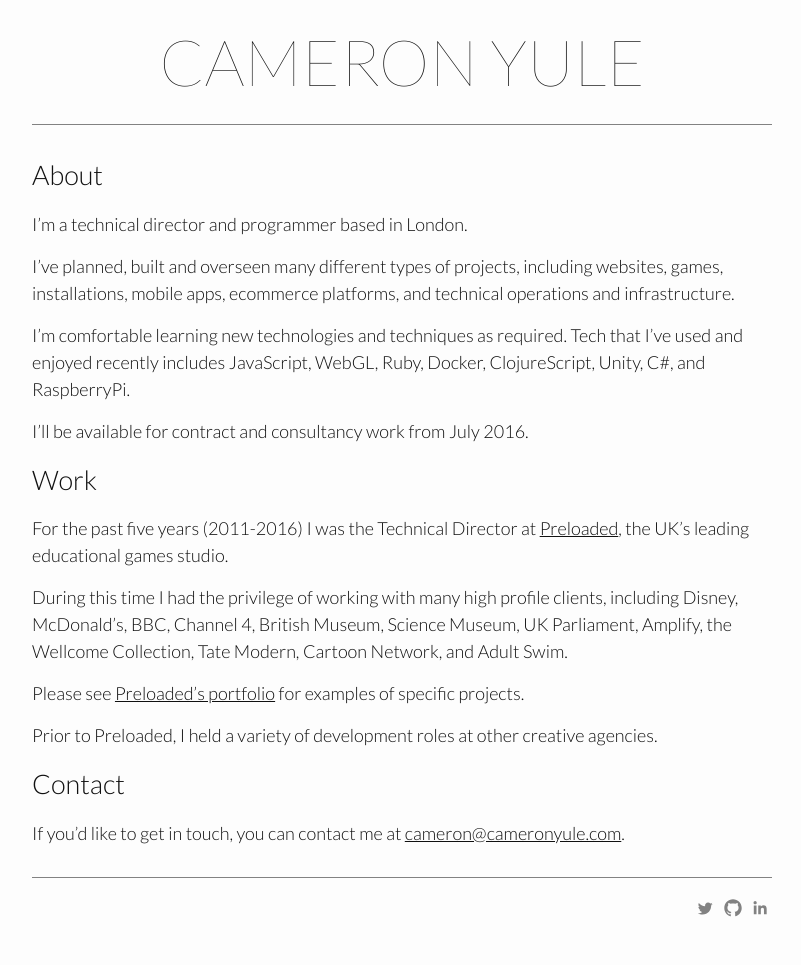
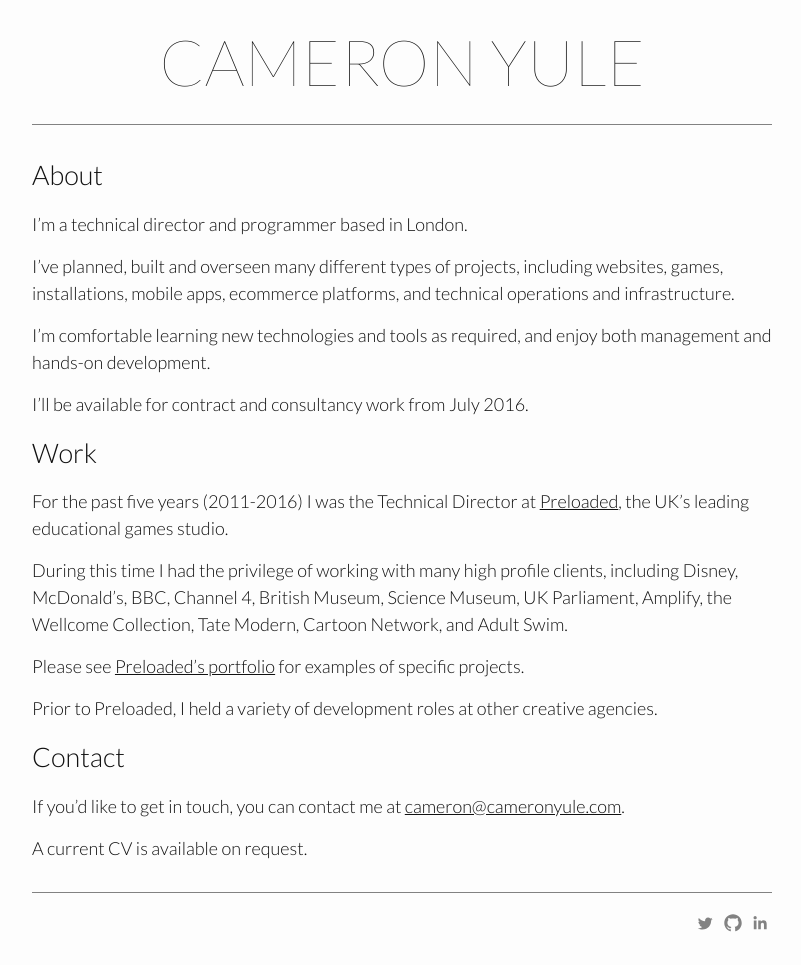
Before and after one commit to cameronyule/cameronyule.com, a Jekyll site: the page built from index.html, in a window 1280 px wide. Shown: the whole page, without its empty margins (238-1039 px from the left). Built offline with Jekyll 4.4.1, drawn with Linux system fonts in a browser that asks for light colours.

Commit message:
Updating copy.

```diff
--- a/index.html
+++ b/index.html
@@ -11,7 +11,7 @@ weight: 0
 
 	<p>I’ve planned, built and overseen many different types of projects, including websites, games, installations, mobile apps, ecommerce platforms, and technical operations and infrastructure.</p>
 
-	<p>I’m comfortable learning new technologies and techniques as required. Tech that I’ve used and enjoyed recently includes JavaScript, WebGL, Ruby, Docker, ClojureScript, Unity, C#, and RaspberryPi.
+	<p>I’m comfortable learning new technologies and tools as required, and enjoy both management and hands-on development.</p>
 
 	<p>I’ll be available for contract and consultancy work from July 2016.</p>
 </section>
@@ -32,4 +32,6 @@ weight: 0
 	<h2>Contact</h2>
 
 	<p>If you’d like to get in touch, you can contact me at <a href="mailto:{{site.email}}">{{site.email}}</a>.</p>
+
+	<p>A current CV is available on request.</p>
 </section>
```
